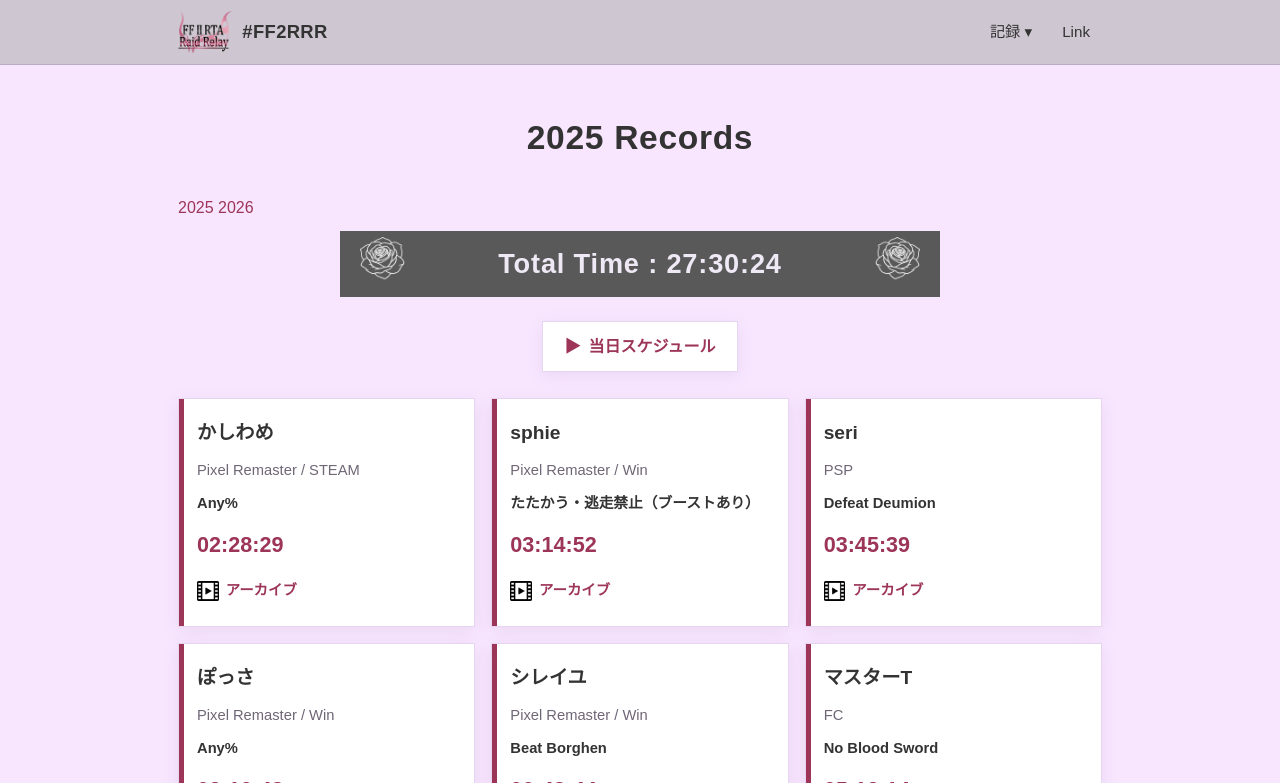
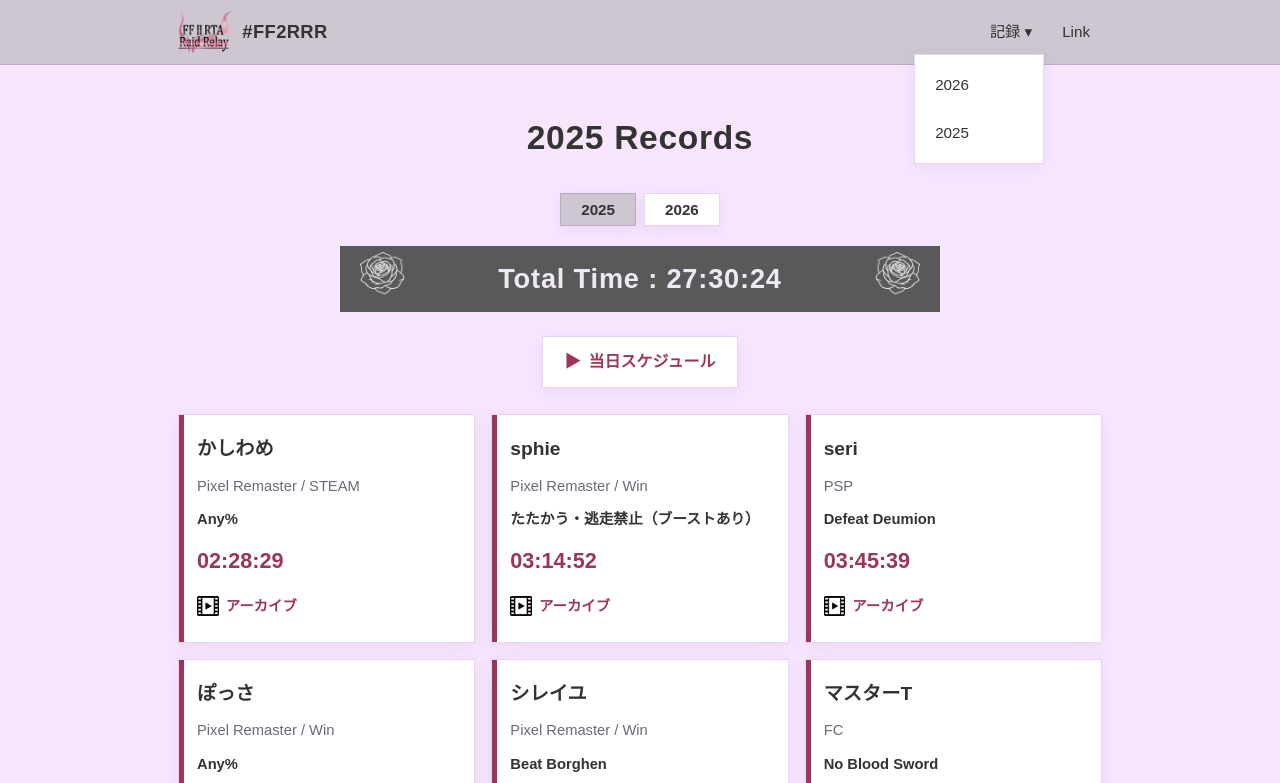
Before and after one commit to htkswm/ff2rrr, a plain HTML site: page 2025.html in a window 1280 px wide. Both pictures are taken after a click on the button "記録 ▾". Shown: the top 783 px of the page. Drawn offline with Linux system fonts and the light colour scheme; a web font is replaced by a local one.

Commit message:
Add files via upload

```diff
--- a/assets/css/style.css
+++ b/assets/css/style.css
@@ -71,9 +71,20 @@ img { max-width: 100%; height: auto; display: block; }
   box-shadow: var(--shadow);
   min-width: 130px; padding: 6px; display: none;
 }
-.dropdown:hover .menu { display: block; }
-.dropdown .menu a { display: block; color: var(--ink); }
+.dropdown:hover .menu,
+.dropdown.open .menu { display: block; }
+.dropdown .menu a { display: block; color: var(--ink); padding: 10px 14px; }
 .dropdown .menu a:hover { background: var(--accent-soft); text-decoration: none; }
+
+/* 記録ページの年度切替（タブレットでも押しやすい常時表示） */
+.year-switch { display: flex; justify-content: center; gap: 8px; margin: 0 auto 20px; }
+.year-switch a {
+  font-family: var(--round); font-weight: 700; font-size: .95rem;
+  color: var(--ink); background: var(--card); border: 1px solid var(--line);
+  padding: 8px 20px; box-shadow: var(--shadow); line-height: 1;
+}
+.year-switch a:hover { text-decoration: none; background: var(--accent-soft); }
+.year-switch a.active { background: var(--bar); border-color: var(--bar-line); color: var(--ink); }
 
 /* ---------- Layout ---------- */
 main { max-width: var(--maxw); margin: 0 auto; padding: 36px 18px 10px; }
```
